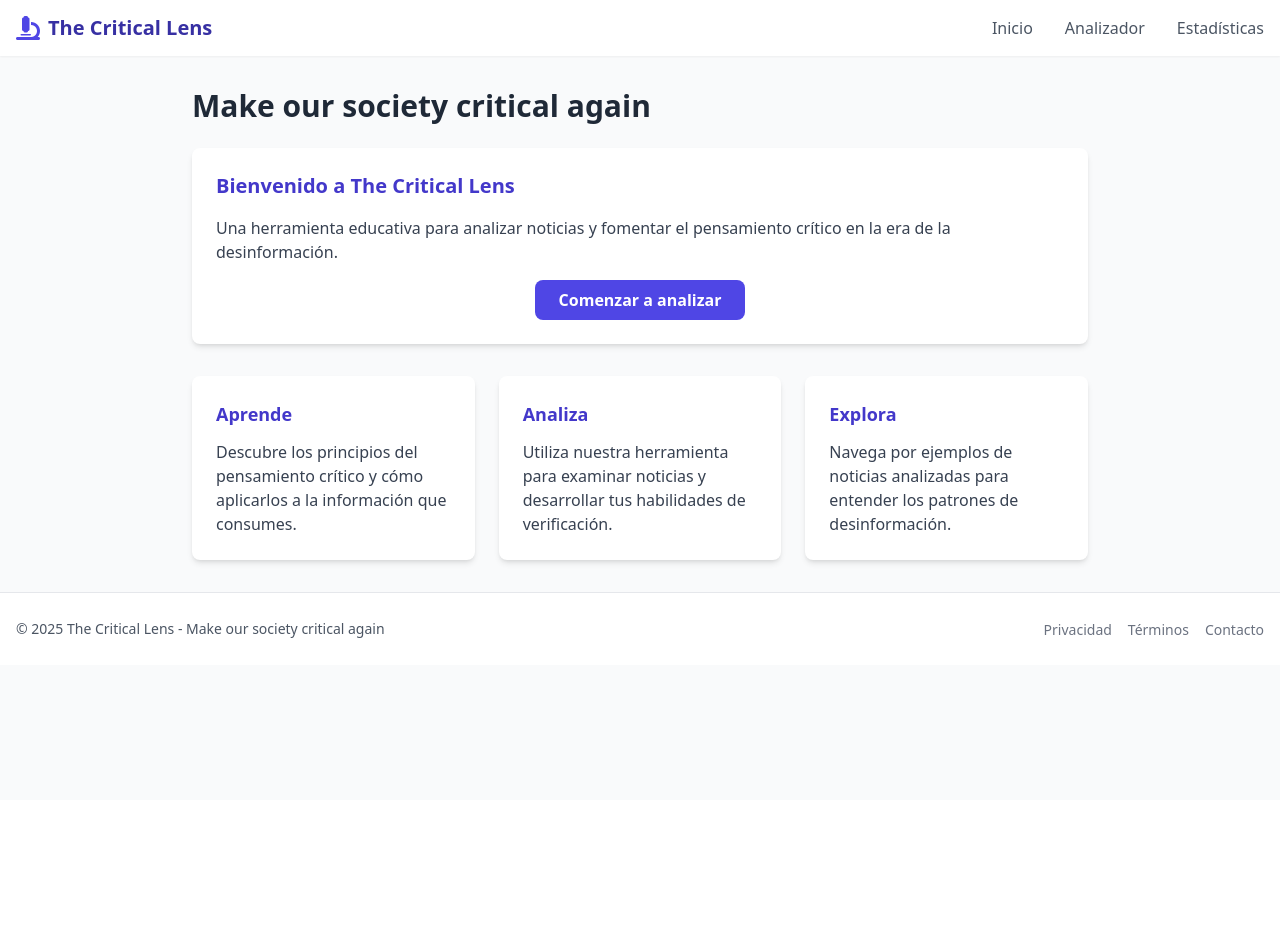
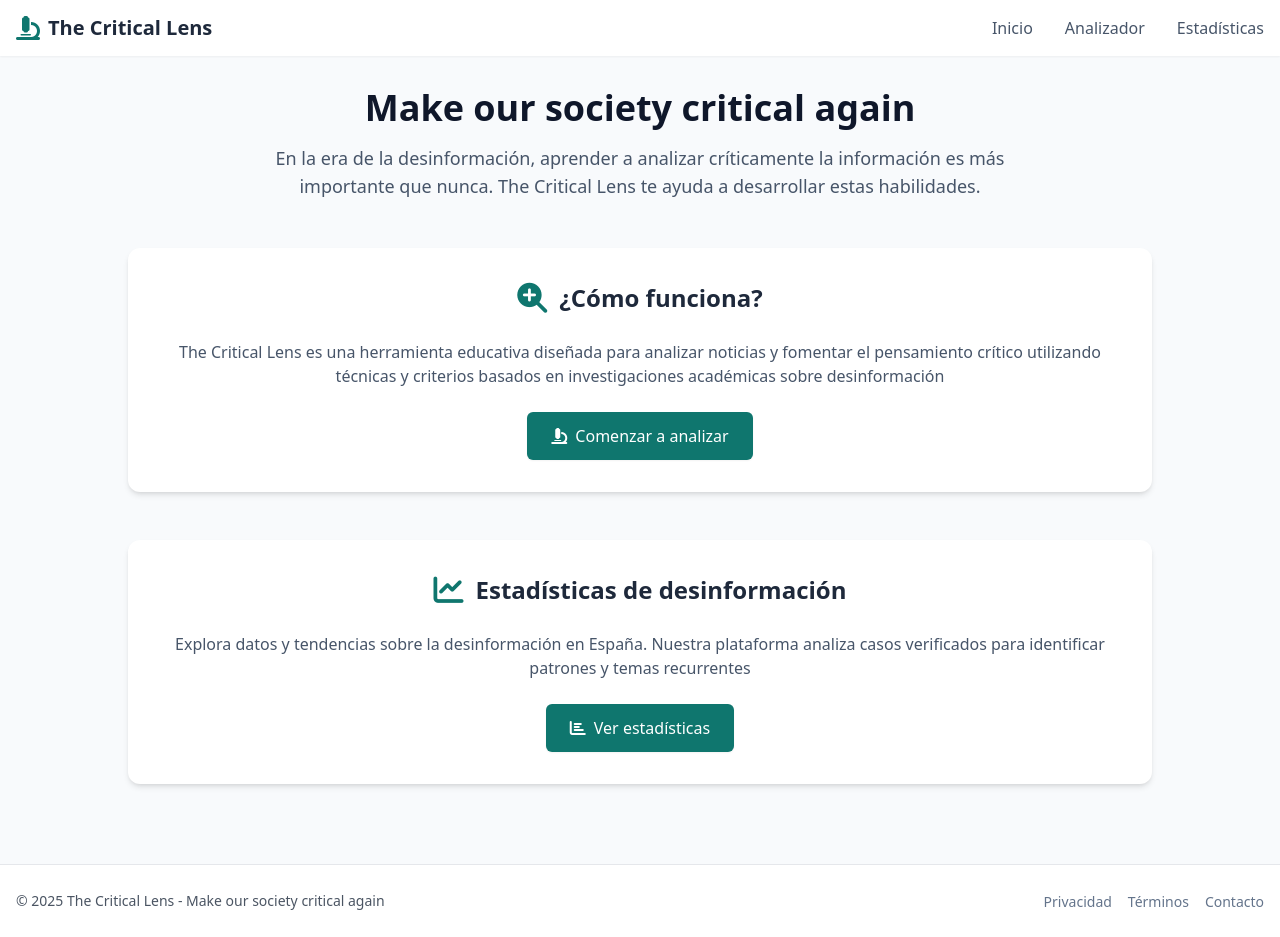
Before and after one commit to Bootcamp-IA-P4/the-critical-lens, a Django app: template apps/dashboard/templates/dashboard/home.html in a window 1280 px wide. Before the commit the page ends 638 px from the top, so only its background shows below. Run offline with Django 5.2, Linux system fonts and the light colour scheme; the template is opened without the code that fills it, so the values that code supplies are empty; some libraries are stand-ins or nearby versions.

Commit message:
Fix: Redesign of home.py and change design colors of base.py

```diff
--- a/apps/dashboard/templates/dashboard/home.html
+++ b/apps/dashboard/templates/dashboard/home.html
@@ -3,41 +3,58 @@
 {% block title %}Inicio - The Critical Lens{% endblock %}
 
 {% block content %}
-<div class="max-w-4xl mx-auto">
-    <h1 class="mb-6 text-3xl font-bold text-gray-800">Make our society critical again</h1>
+<div class="max-w-5xl mx-auto">
+    <section class="mb-12">
+        <div class="text-center">
+            <h1 class="mb-4 text-4xl font-bold text-slate-900">Make our society critical again</h1>
+            <p class="max-w-3xl mx-auto text-lg text-center text-slate-600">
+                En la era de la desinformación, aprender a analizar críticamente la información
+                es más importante que nunca. The Critical Lens te ayuda a desarrollar estas habilidades.
+            </p>
+        </div>
+    </section>
 
-    <div class="p-6 mb-8 bg-white rounded-lg shadow-md">
-        <h2 class="mb-4 text-xl font-semibold text-indigo-700">Bienvenido a The Critical Lens</h2>
-        <p class="mb-4 text-gray-700">
-            Una herramienta educativa para analizar noticias y fomentar el pensamiento crítico
-            en la era de la desinformación.
+    <section class="mb-12">
+        <div class="overflow-hidden bg-white shadow-md rounded-xl">
+            <div class="p-8">
+                <div class="flex items-center justify-center mb-6">
+                    <i class="mr-3 text-3xl text-teal-700 fas fa-search-plus"></i>
+                    <h2 class="text-2xl font-semibold text-slate-800">¿Cómo funciona?</h2>
+                </div>
+                <p class="mb-6 text-center text-slate-600">
+                    The Critical Lens es una herramienta educativa diseñada para analizar noticias
+                    y fomentar el pensamiento crítico utilizando técnicas y criterios basados en
+                    investigaciones académicas sobre desinformación
                 </p>
                 <div class="flex justify-center">
-            <a href="/analyzer" class="px-6 py-2 font-bold text-white transition duration-300 bg-indigo-600 rounded-lg hover:bg-indigo-700">
+                    <a href="/analyzer" class="flex items-center px-6 py-3 font-medium text-white transition-colors bg-teal-700 rounded-md shadow-sm hover:bg-teal-800">
+                        <i class="mr-2 fas fa-microscope"></i>
                         Comenzar a analizar
                     </a>
                 </div>
             </div>
+        </div>
+    </section>
 
-    <div class="grid grid-cols-1 gap-6 md:grid-cols-3">
-        <div class="p-6 bg-white rounded-lg shadow-md">
-            <h3 class="mb-3 text-lg font-semibold text-indigo-700">Aprende</h3>
-            <p class="text-gray-700">
-                Descubre los principios del pensamiento crítico y cómo aplicarlos a la información que consumes.
+    <section class="mb-12">
+        <div class="overflow-hidden bg-white shadow-md rounded-xl">
+            <div class="p-8">
+                <div class="flex items-center justify-center mb-6">
+                    <i class="mr-3 text-3xl text-teal-700 fas fa-chart-line"></i>
+                    <h2 class="text-2xl font-semibold text-slate-800">Estadísticas de desinformación</h2>
+                </div>
+                <p class="mb-6 text-center text-slate-600">
+                    Explora datos y tendencias sobre la desinformación en España. Nuestra plataforma
+                    analiza casos verificados para identificar patrones y temas recurrentes
                 </p>
-        </div>
-        <div class="p-6 bg-white rounded-lg shadow-md">
-            <h3 class="mb-3 text-lg font-semibold text-indigo-700">Analiza</h3>
-            <p class="text-gray-700">
-                Utiliza nuestra herramienta para examinar noticias y desarrollar tus habilidades de verificación.
-            </p>
-        </div>
-        <div class="p-6 bg-white rounded-lg shadow-md">
-            <h3 class="mb-3 text-lg font-semibold text-indigo-700">Explora</h3>
-            <p class="text-gray-700">
-                Navega por ejemplos de noticias analizadas para entender los patrones de desinformación.
-            </p>
+                <div class="flex justify-center">
+                    <a href="/statistics" class="flex items-center px-6 py-3 font-medium text-white transition-colors bg-teal-700 rounded-md shadow-sm hover:bg-teal-800">
+                        <i class="mr-2 fas fa-chart-bar"></i>
+                        Ver estadísticas
+                    </a>
                 </div>
             </div>
         </div>
+    </section>
+</div>
 {% endblock %}
--- a/templates/base.html
+++ b/templates/base.html
@@ -6,45 +6,31 @@
     <meta name="viewport" content="width=device-width, initial-scale=1.0" />
     <title>{% block title %}The Critical Lens{% endblock %}</title>
     {% tailwind_css %}
-    <link
-      rel="stylesheet"
-      href="https://cdnjs.cloudflare.com/ajax/libs/font-awesome/6.4.0/css/all.min.css"
-    />
+    <link rel="stylesheet" href="https://cdnjs.cloudflare.com/ajax/libs/font-awesome/6.4.0/css/all.min.css">
     {% block extra_css %}{% endblock %}
 </head>
-  <body class="min-h-screen font-sans text-gray-800 bg-gray-50">
+<body class="min-h-screen font-sans bg-slate-50 text-slate-800">
     <header class="bg-white shadow-sm">
         <div class="container px-4 py-3 mx-auto">
             <div class="flex items-center justify-between">
                 <a href="/" class="flex items-center space-x-2">
-            <i class="text-2xl text-indigo-600 fas fa-microscope"></i>
-            <span class="text-xl font-bold text-indigo-800"
-              >The Critical Lens</span
-            >
+                    <i class="text-2xl text-teal-700 fas fa-microscope"></i>
+                    <span class="text-xl font-bold text-slate-800">The Critical Lens</span>
                 </a>
                 <nav>
                     <ul class="flex items-center space-x-8">
                         <li>
-                <a
-                  href="/"
-                  class="py-2 text-gray-600 transition-colors border-b-2 border-transparent hover:text-indigo-600 hover:border-indigo-600"
-                >
+                            <a href="/" class="py-2 transition-colors border-b-2 border-transparent text-slate-600 hover:text-teal-700 hover:border-teal-700">
                                 Inicio
                             </a>
                         </li>
                         <li>
-                <a
-                  href="/analyzer"
-                  class="py-2 text-gray-600 transition-colors border-b-2 border-transparent hover:text-indigo-600 hover:border-indigo-600"
-                >
+                            <a href="/analyzer" class="py-2 transition-colors border-b-2 border-transparent text-slate-600 hover:text-teal-700 hover:border-teal-700">
                                 Analizador
                             </a>
                         </li>
                         <li>
-                <a
-                  href="/statistics"
-                  class="py-2 text-gray-600 transition-colors border-b-2 border-transparent hover:text-indigo-600 hover:border-indigo-600"
-                >
+                            <a href="/statistics" class="py-2 transition-colors border-b-2 border-transparent text-slate-600 hover:text-teal-700 hover:border-teal-700">
                                 Estadísticas
                             </a>
                         </li>
@@ -69,25 +55,13 @@
                 <div>
                     <ul class="flex space-x-4">
                         <li>
-                <a
-                  href="/privacy"
-                  class="text-sm text-gray-500 hover:text-indigo-600"
-                  >Privacidad</a
-                >
+                            <a href="/" class="text-sm text-slate-500 hover:text-teal-700">Privacidad</a>
                         </li>
                         <li>
-                <a
-                  href="/terms"
-                  class="text-sm text-gray-500 hover:text-indigo-600"
-                  >Términos</a
-                >
+                            <a href="/" class="text-sm text-slate-500 hover:text-teal-700">Términos</a>
                         </li>
                         <li>
-                <a
-                  href="/contact"
-                  class="text-sm text-gray-500 hover:text-indigo-600"
-                  >Contacto</a
-                >
+                            <a href="/" class="text-sm text-slate-500 hover:text-teal-700">Contacto</a>
                         </li>
                     </ul>
                 </div>
```
Lines whose indentation alone changed are shown as unchanged.
